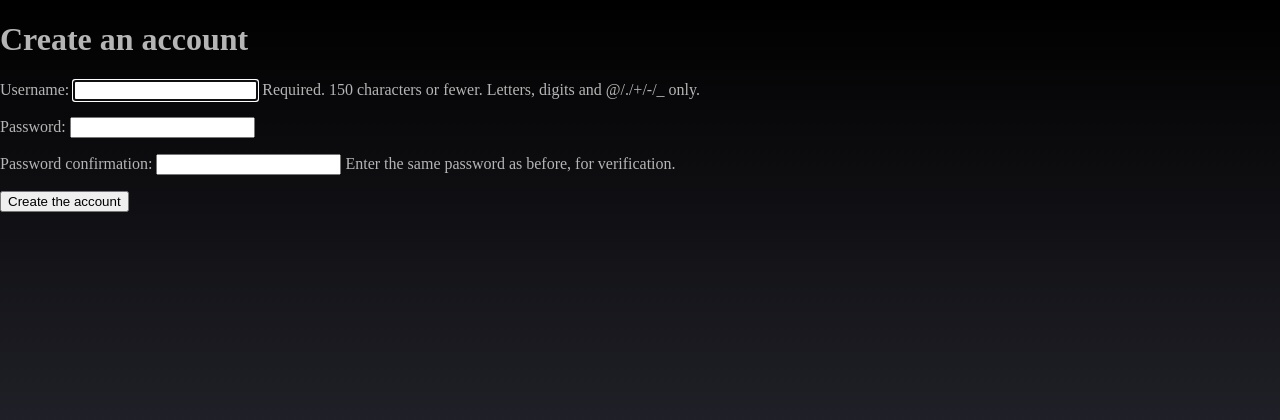
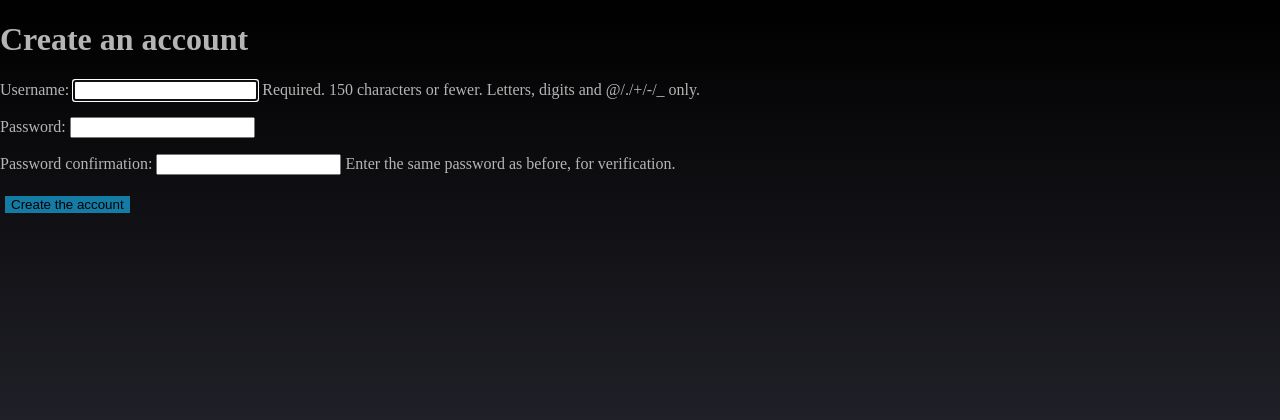
Before and after one commit to Silverberg-Technologies/smartgym, a Django app: page /users/register/ in a window 1280 px wide. Shown: the top 420 px of the page. Run offline with Django 3.2, Linux system fonts and the light colour scheme.

Commit message:
Updated login button

```diff
--- a/users/static/users/style.css
+++ b/users/static/users/style.css
@@ -30,3 +30,15 @@ html {
 	margin-left: auto;
     margin-right: auto;
 }
+
+input[type=submit] {
+	border: none;
+	background: #147BA5;
+	margin: 5px;
+}
+
+input[type=submit]:hover {
+	border: none;
+	background: #60b5cf;
+	margin: 5px;
+}
```
